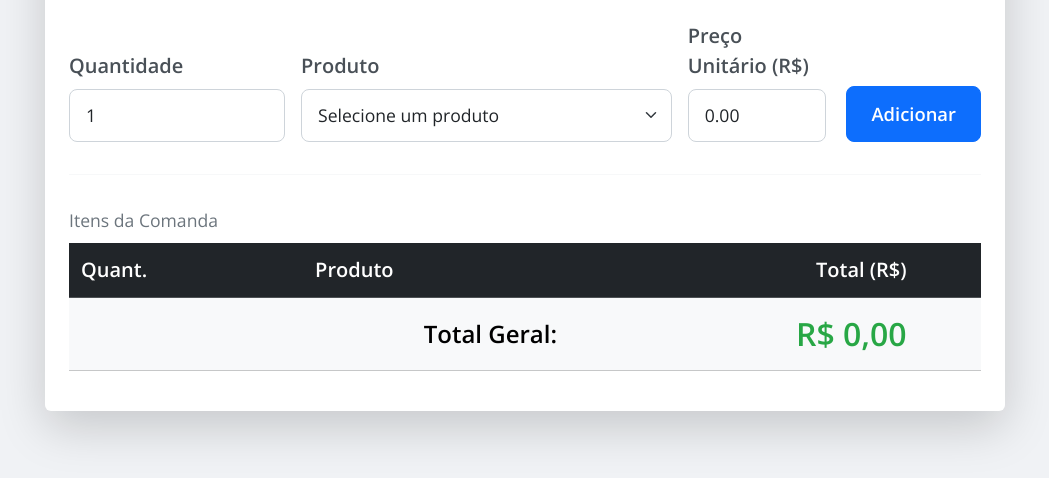
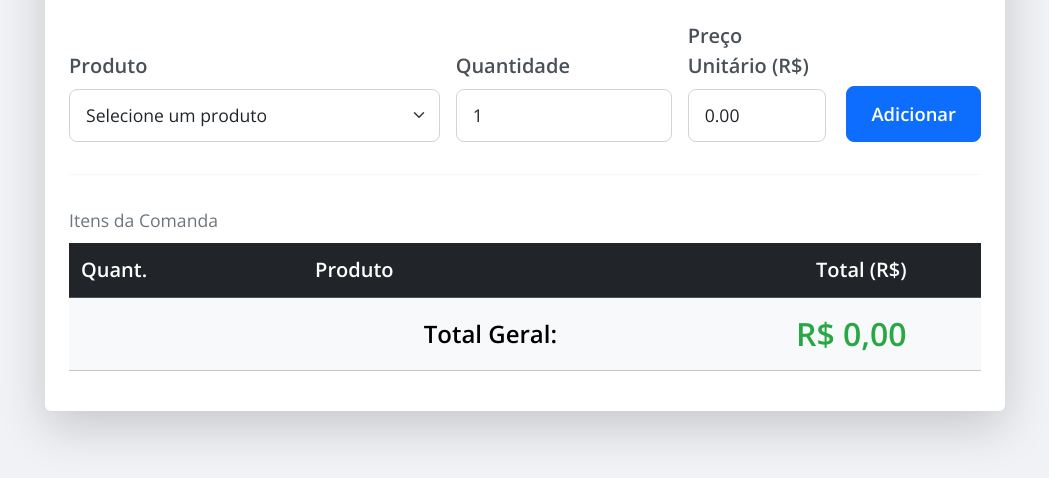
Before and after one commit to sav5rv/comanda-JsonStatico, a plain HTML site: page index.html in a window 1280 px wide. Shown: the part 232-710 px from the top of the page, without its empty margins (115-1164 px from the left). Drawn offline with nearby package versions, Linux system fonts and the light colour scheme; a small style sheet from the web is missing.

Commit message:
alteração da linha quantidade

```diff
--- a/index.html
+++ b/index.html
@@ -11,15 +11,15 @@
     <div class="container mt-5 mb-5 p-4 rounded shadow-lg bg-white">
         <h1 class="text-center mb-4 text-primary">SAGRADO CORAÇÃO DE JESUS</h1>
         <div class="row g-3 align-items-end mb-4">
-            <div class="col-md-3 col-sm-6">
-                <label for="quantidade" class="form-label fs-5">Quantidade</label>
-                <input type="number" class="form-control form-control-lg" id="quantidade" placeholder="Ex: 2" min="1" value="1">
-            </div>
             <div class="col-md-5 col-sm-6">
                 <label for="produtoSelect" class="form-label fs-5">Produto</label>
                 <select class="form-select form-select-lg" id="produtoSelect">
                     <option value="">Selecione um produto</option>
                 </select>
+            </div>
+                        <div class="col-md-3 col-sm-3">
+                <label for="quantidade" class="form-label fs-5">Quantidade</label>
+                <input type="number" class="form-control form-control-lg" id="quantidade" placeholder="Ex: 2" min="1" value="1">
             </div>
             <div class="col-md-2 col-sm-6">
                 <label for="precoUnitarioAutomatico" class="form-label fs-5">Preço Unitário (R$)</label>
```
